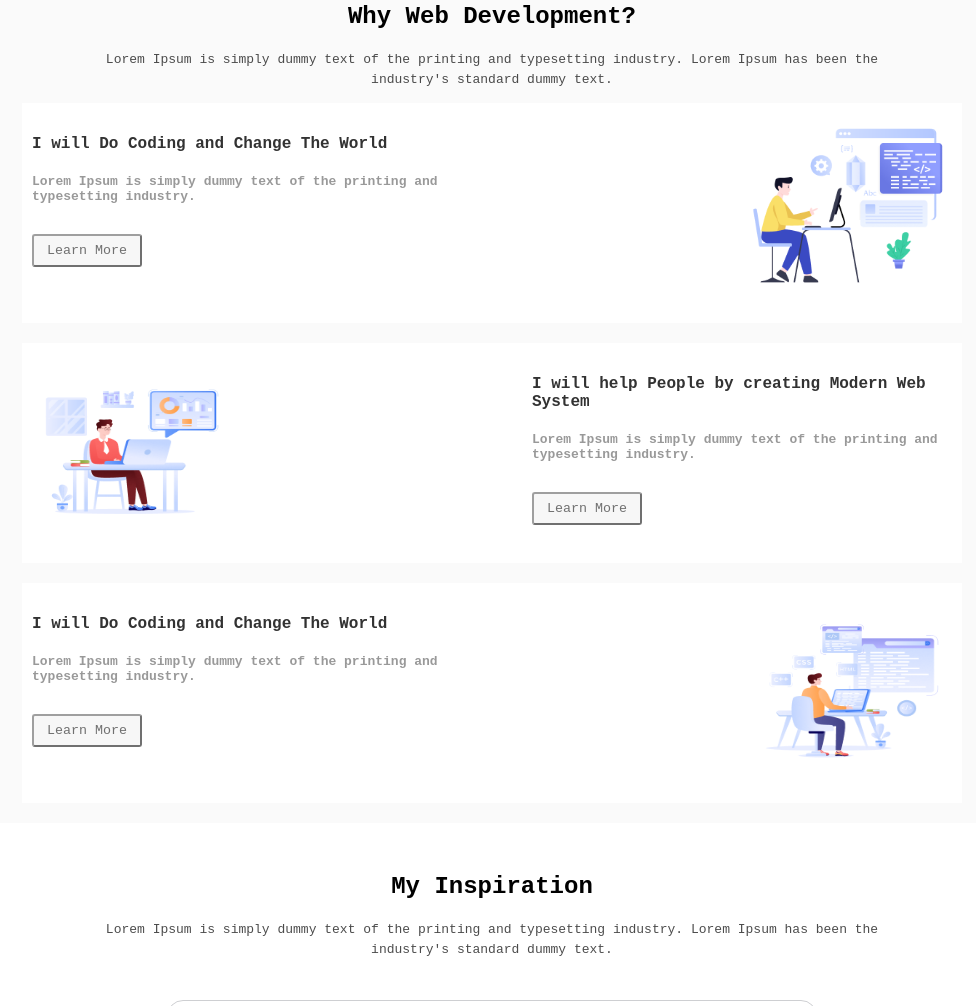
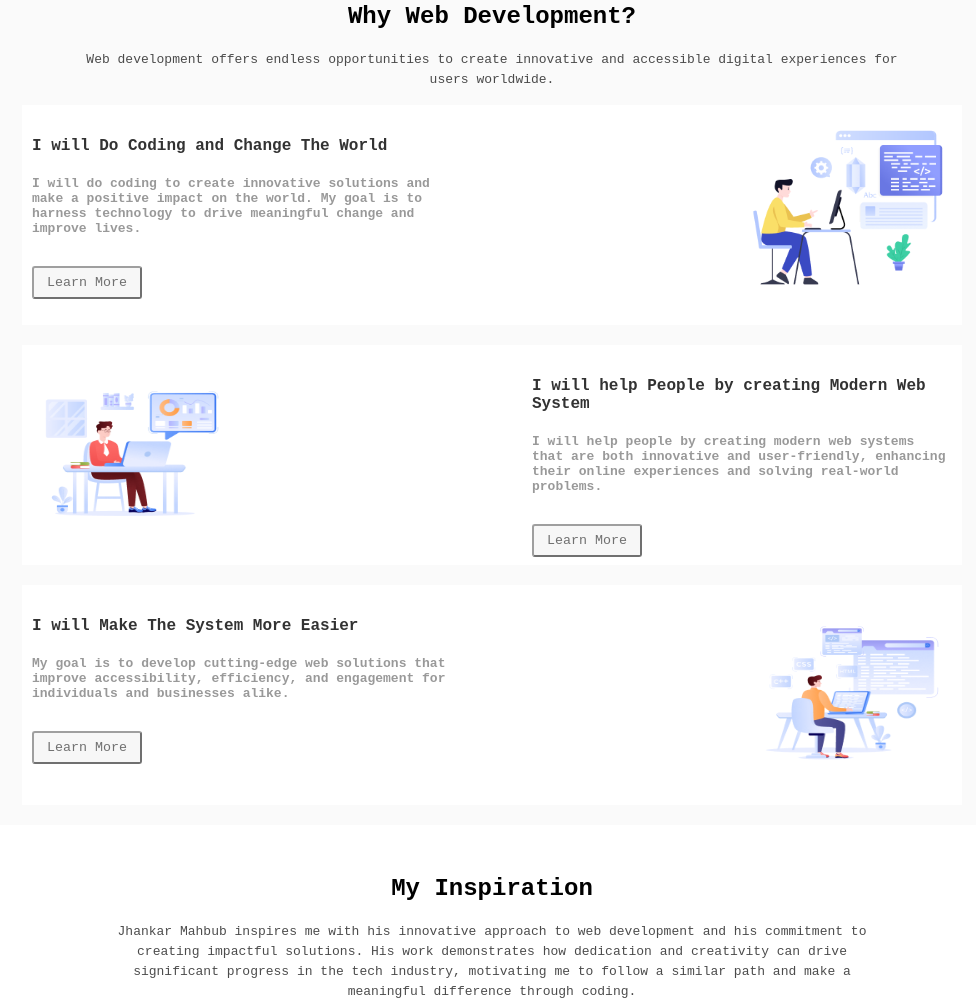
Before and after one commit to itlovermuzahid/Assignment-1, a plain HTML site: page index.html in a window 1280 px wide. Shown: the part 630-1636 px from the top of the page, without its empty margins (148-1124 px from the left). Drawn offline with Linux system fonts and the light colour scheme; a web font is replaced by a local one.

Commit message:
Final Sub With Meaningful Text

```diff
--- a/index.html
+++ b/index.html
@@ -4,7 +4,7 @@
     <meta charset="UTF-8">
     <meta name="viewport" content="width=device-width, initial-scale=1.0">
     <link rel="stylesheet" href="styles.css">
-    <title>My First Assignment</title>
+    <title>Web Developer's Diary</title>
 
 </head>
 
@@ -33,7 +33,7 @@
         <div class="bg-text">
             <h1>"In the near future, I hope to become a Developer."</h1>
 
-        <p class="text-p">Lorem Ipsum is simply dummy text of the printing and typesetting industry. Lorem Ipsum has been the industry's standard dummy text.</p>
+        <p class="text-p"> I am eager to master programming languages, frameworks, and tools to build innovative software solutions. My goal is to collaborate with professionals and create impactful applications.</p>
 
         </div>
 
@@ -55,7 +55,7 @@
 <div class="title">
     <H1>Why Web Development?</H1>
     <p class="text-p">
-        Lorem Ipsum is simply dummy text of the printing and typesetting industry. Lorem Ipsum has been the industry's standard dummy text.
+        Web development offers endless opportunities to create innovative and accessible digital experiences for users worldwide.
     </p>
 
 
@@ -66,7 +66,7 @@
 <div class="title-text">
     <h4>I will Do Coding and Change The World</h4>
     <p class="title-p">
-        Lorem Ipsum is simply dummy text of the printing and typesetting industry.
+        I will do coding to create innovative solutions and make a positive impact on the world. My goal is to harness technology to drive meaningful change and improve lives.
     </p>
     <button class="title-btn">Learn More</button>
 </div>
@@ -85,7 +85,7 @@
     <div class="title-text">
         <h4>I will help People by creating Modern Web System</h4>
         <p class="title-p">
-            Lorem Ipsum is simply dummy text of the printing and typesetting industry.
+            I will help people by creating modern web systems that are both innovative and user-friendly, enhancing their online experiences and solving real-world problems.
         </p>
         <button class="title-btn">Learn More</button>
     </div>
@@ -97,9 +97,9 @@
         <div class="title-content-3">
 
             <div class="title-text">
-                <h4>I will Do Coding and Change The World</h4>
+                <h4>I will Make The System More Easier</h4>
                 <p class="title-p">
-                    Lorem Ipsum is simply dummy text of the printing and typesetting industry.
+                    My goal is to develop cutting-edge web solutions that improve accessibility, efficiency, and engagement for individuals and businesses alike.
                 </p>
                 <button class="title-btn">Learn More</button>
             </div>
@@ -118,7 +118,7 @@
 <section class="inpiration">
 <div class="inspiration-text">
 <h2>My Inspiration</h2>
-<p class="text-p">Lorem Ipsum is simply dummy text of the printing and typesetting industry. Lorem Ipsum has been the industry's standard dummy text.</p>
+<p class="text-p">Jhankar Mahbub inspires me with his innovative approach to web development and his commitment to creating impactful solutions. His work demonstrates how dedication and creativity can drive significant progress in the tech industry, motivating me to follow a similar path and make a meaningful difference through coding.</p>
 </div>
 
 <div class="inpiration-video">
@@ -241,7 +241,7 @@
     <div class="support-container">
         <div class="support-text">
         <h3>I need Support</h3>
-        <p class="text-p">Lorem Ipsum is simply dummy text of the printing and typesetting industry.</p>
+        <p class="text-p">To become a successful developer, If you need support from mentors, peers, and the community. Their guidance and encouragement will help you overcome challenges and achieve my goals.</p>
     </div>
     <div class="support-input">
         <input class="input-text" type="text" value="Suggest me any feedback for me">
@@ -256,7 +256,7 @@
  <footer class="footer">
     <div class="fotter-main">
         <div>
-      <h6>An Open Commitment by Awlad Hossain</h6>
+      <h6>An Open Commitment by Muzahid</h6>
 
         </div>
 
--- a/styles.css
+++ b/styles.css
@@ -21,6 +21,7 @@ body{
 }
 
 .btn-resume{
+    cursor: pointer;
     font-family: "Azeret Mono", monospace;
     box-sizing: border-box;
 border: 1px solid rgb(13, 19, 33);
@@ -79,6 +80,7 @@ justify-content: center;
    color: rgb(255, 255, 255);
   font-size: 15px;
   font-family: "Azeret Mono", monospace;
+  cursor: pointer;
 }
 
 .text-p{
@@ -86,6 +88,7 @@ justify-content: center;
     opacity: 0.7;
     font-size: 13px;
     line-height: 20px;
+    margin-bottom: 15px;
 
 }
 /* Tile sectiom */
@@ -149,7 +152,10 @@ margin: auto;
     width: 110px;
     border-radius: 3px;
     font-family: "Azeret Mono", monospace;
-    opacity: 0.7;}
+    opacity: 0.7;
+cursor: pointer;
+}
+
 
     .title-content-2{
         background-color: white;
```
